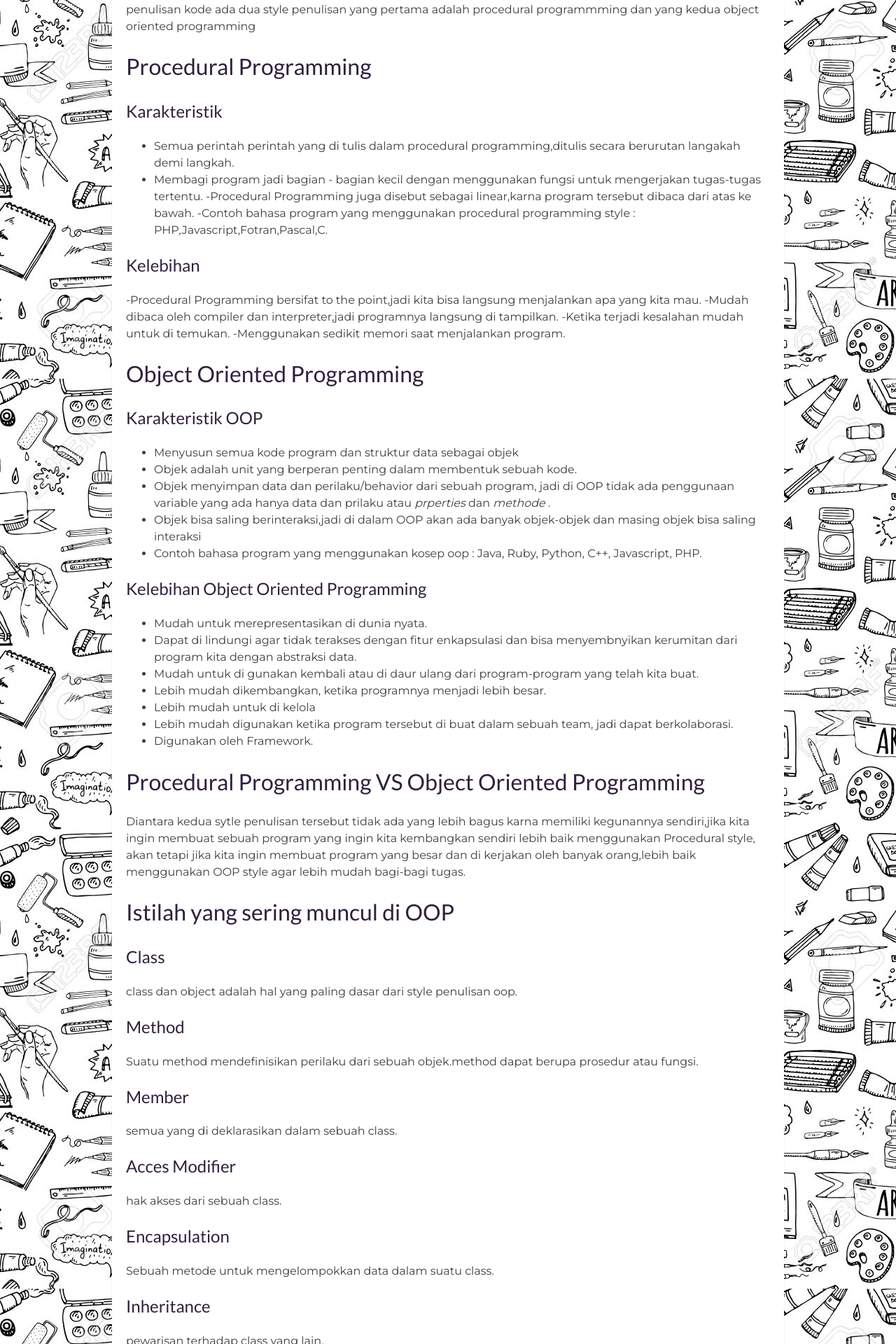
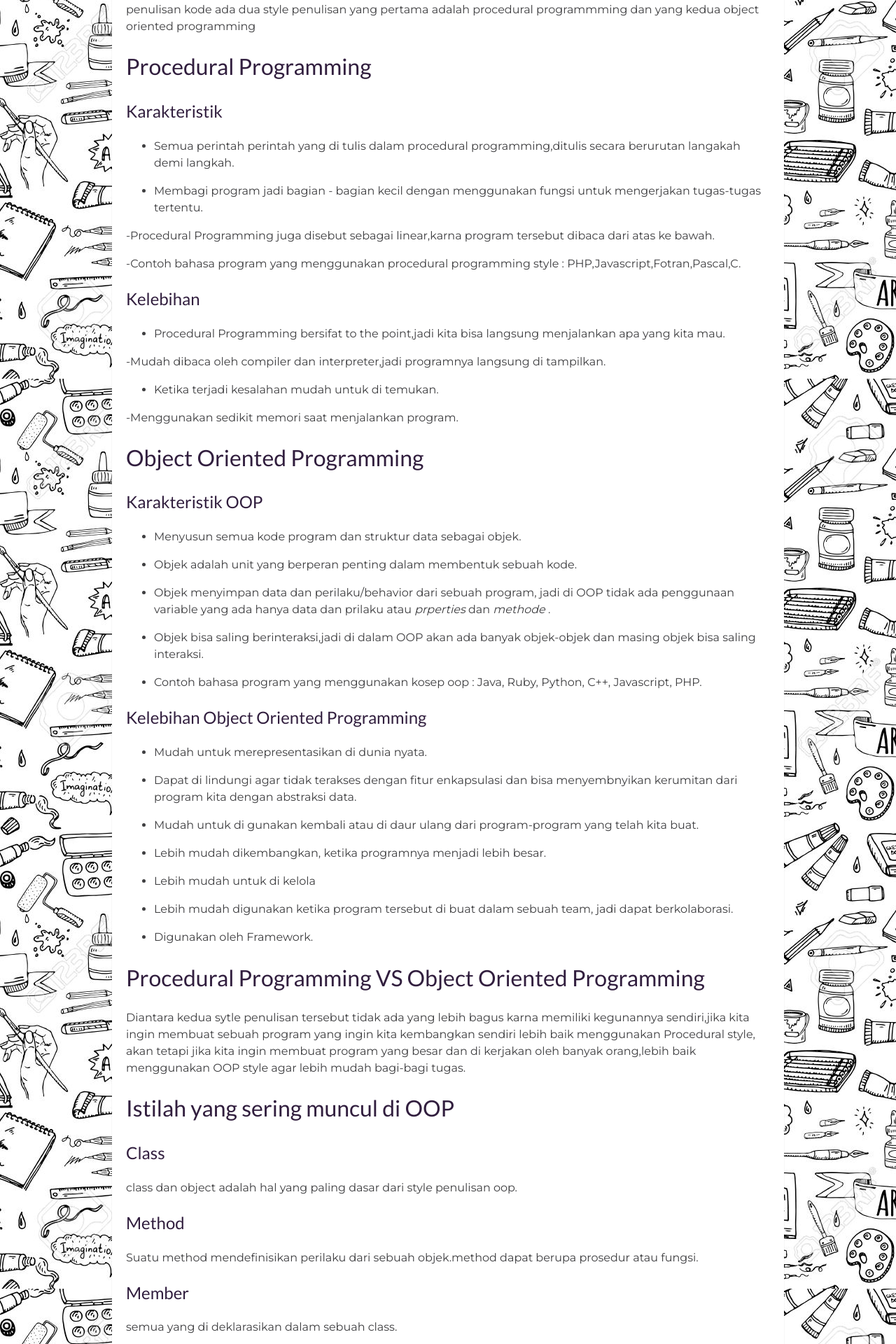
Before and after one commit to Ihsangzcx/averoes12.github.io, a Jekyll site: the page built from _posts/2018-12-25-oop-programming-style.md, in a window 1280 px wide. Shown: the part 759-2679 px from the top of the page at 70% size. Built offline with Jekyll 4.4.1, drawn with Linux system fonts in a browser that asks for light colours; comment, search, counter and statistics services are not loaded.

Commit message:
modify posting 12-25

```diff
--- a/_posts/2018-12-25-oop-programming-style.md
+++ b/_posts/2018-12-25-oop-programming-style.md
@@ -16,34 +16,50 @@
 
 ## Karakteristik
 - Semua perintah perintah yang di tulis dalam procedural programming,ditulis secara berurutan langakah demi langkah.
+
 - Membagi program jadi bagian - bagian kecil dengan menggunakan fungsi untuk mengerjakan tugas-tugas tertentu.
+
 -Procedural Programming juga disebut sebagai linear,karna program tersebut dibaca dari atas ke bawah.
+
 -Contoh bahasa program yang menggunakan procedural programming style : PHP,Javascript,Fotran,Pascal,C.
 
 ## Kelebihan
--Procedural Programming bersifat to the point,jadi kita bisa langsung menjalankan apa yang kita mau.
+-  Procedural Programming bersifat to the point,jadi kita bisa langsung menjalankan apa yang kita mau.
+
 -Mudah dibaca oleh compiler dan interpreter,jadi programnya langsung di tampilkan.
--Ketika terjadi kesalahan mudah untuk di temukan.
+
+-  Ketika terjadi kesalahan mudah untuk di temukan.
+
 -Menggunakan sedikit memori saat menjalankan program.
 
 # Object Oriented Programming
 
 ## Karakteristik OOP
 
-- Menyusun semua kode program dan struktur data sebagai objek
+- Menyusun semua kode program dan struktur data sebagai objek.
+
 - Objek adalah unit yang berperan penting dalam membentuk sebuah kode.
+
 - Objek menyimpan data dan perilaku/behavior dari sebuah program, jadi di OOP tidak ada penggunaan variable yang ada hanya data dan prilaku atau *prperties* dan *methode* .
-- Objek bisa saling berinteraksi,jadi di dalam OOP akan ada banyak objek-objek dan masing objek bisa saling interaksi
+
+- Objek bisa saling berinteraksi,jadi di dalam OOP akan ada banyak objek-objek dan masing objek bisa saling interaksi.
+
 - Contoh bahasa program yang menggunakan kosep oop : Java, Ruby, Python, C++, Javascript, PHP.
 
 ## Kelebihan Object Oriented Programming
 
 - Mudah untuk merepresentasikan di dunia nyata.
+
 - Dapat di lindungi agar tidak terakses dengan fitur enkapsulasi dan bisa menyembnyikan kerumitan dari program kita dengan abstraksi data.
+
 - Mudah untuk di gunakan kembali atau di daur ulang dari program-program yang telah kita buat.
+
 - Lebih mudah dikembangkan, ketika programnya menjadi lebih besar.
+
 - Lebih mudah untuk di kelola
+
 - Lebih mudah digunakan ketika program tersebut di buat dalam sebuah team, jadi dapat berkolaborasi.
+
 - Digunakan oleh Framework.
 
 # Procedural Programming VS Object Oriented Programming
```
